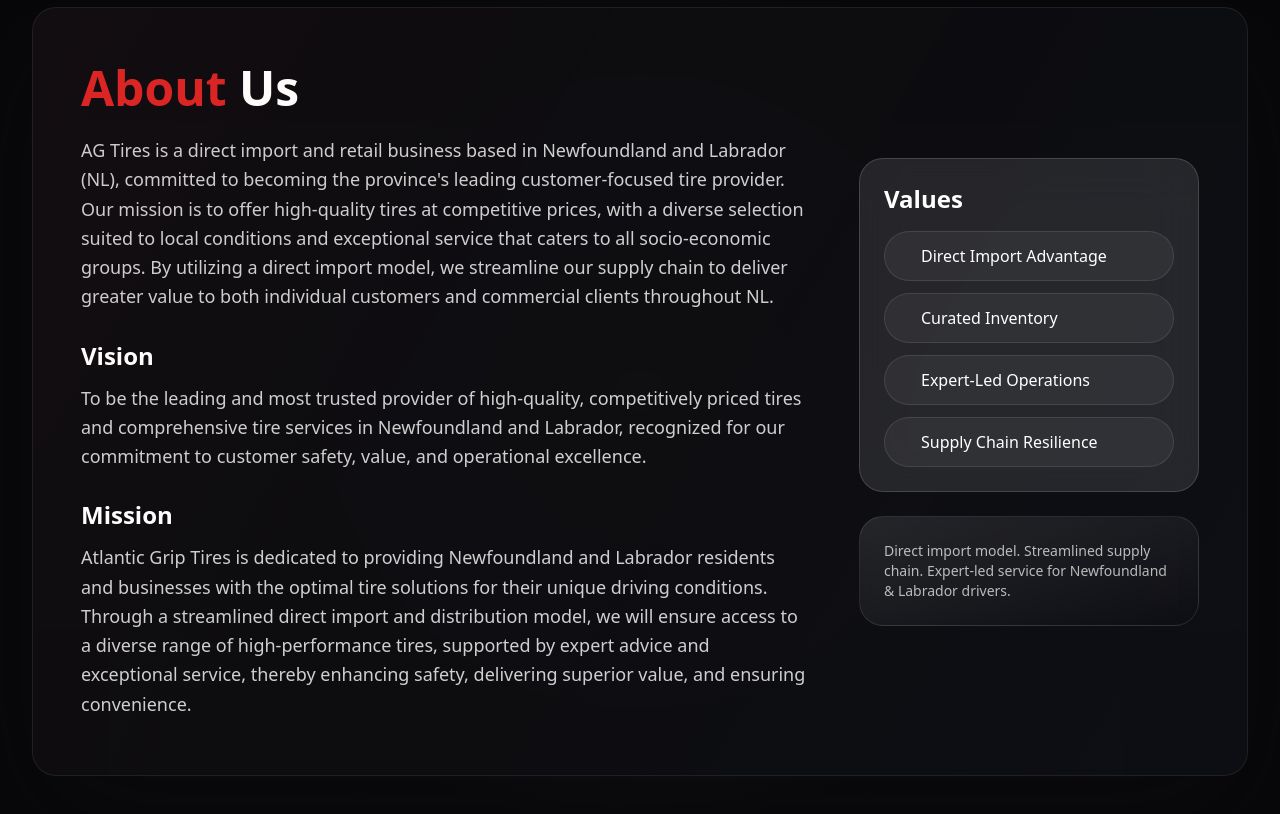
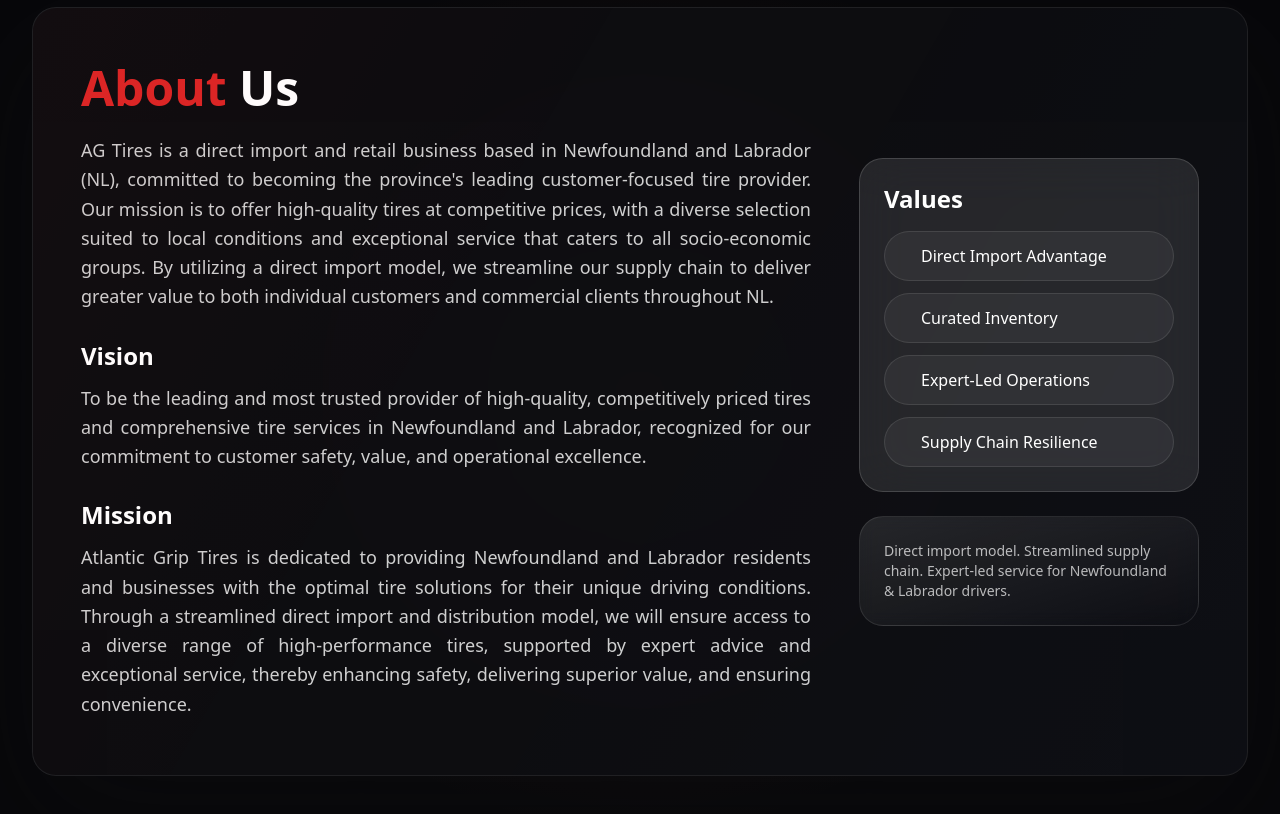
Before and after one commit to jasimhumaiyun/atlanticgriptires, a Next.js app: page / in a window 1280 px wide. Shown: the part 960-1774 px from the top of the page. Built offline with nearby package versions, Linux system fonts and the light colour scheme.

Commit message:
Add text justification to About section paragraphs

```diff
--- a/components/About.tsx
+++ b/components/About.tsx
@@ -36,21 +36,21 @@
                 </h2>
                 <div className="space-y-7 text-base leading-relaxed text-white/80 md:text-lg">
                   <div>
-                    <p>
+                    <p className="text-justify">
                       AG Tires is a direct import and retail business based in Newfoundland and Labrador (NL), committed to becoming the province&apos;s leading customer-focused tire provider. Our mission is to offer high-quality tires at competitive prices, with a diverse selection suited to local conditions and exceptional service that caters to all socio-economic groups. By utilizing a direct import model, we streamline our supply chain to deliver greater value to both individual customers and commercial clients throughout NL.
                     </p>
                   </div>
 
                   <div>
                     <h3 className="text-2xl font-bold text-white mb-3">Vision</h3>
-                    <p>
+                    <p className="text-justify">
                       To be the leading and most trusted provider of high-quality, competitively priced tires and comprehensive tire services in Newfoundland and Labrador, recognized for our commitment to customer safety, value, and operational excellence.
                     </p>
                   </div>
 
                   <div>
                     <h3 className="text-2xl font-bold text-white mb-3">Mission</h3>
-                    <p>
+                    <p className="text-justify">
                       Atlantic Grip Tires is dedicated to providing Newfoundland and Labrador residents and businesses with the optimal tire solutions for their unique driving conditions. Through a streamlined direct import and distribution model, we will ensure access to a diverse range of high-performance tires, supported by expert advice and exceptional service, thereby enhancing safety, delivering superior value, and ensuring convenience.
                     </p>
                   </div>
```
